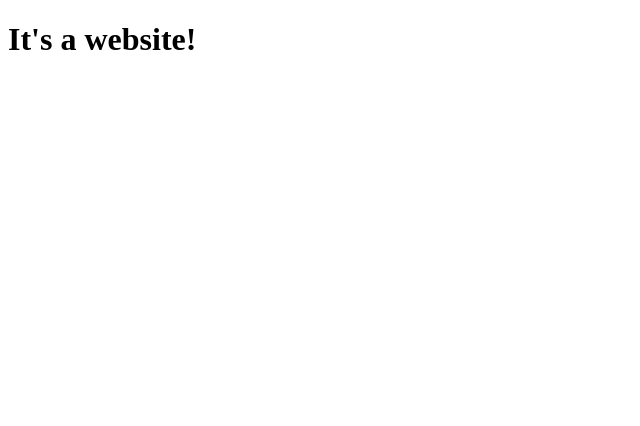
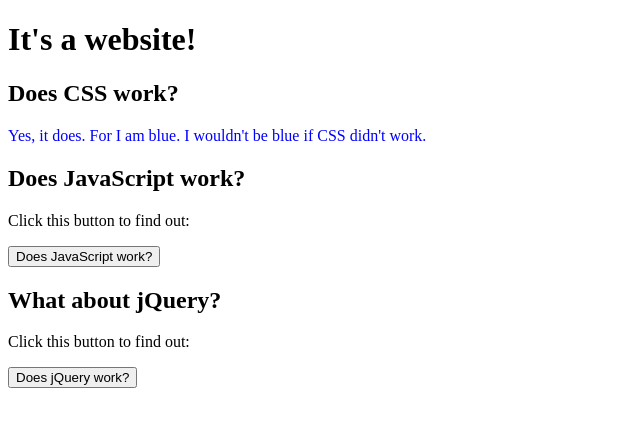
Before and after one commit to detonationbox0/HTML-Example, a plain HTML site: page index.html in a window 1280 px wide. Shown: the whole page, without its empty margins (0-640 px from the left). Drawn offline with nearby package versions, Linux system fonts and the light colour scheme.

Commit message:
second commit

```diff
--- a/index.html
+++ b/index.html
@@ -6,14 +6,37 @@
     <title>My Website</title>
     <style>
       /* CSS */
+
+        #blue-text {
+            color:blue;
+        }
+
+
     </style>
   </head>
   <body>
       <h1>It's a website!</h1>
+      <h2>Does CSS work?</h2>
+      <p id="blue-text">Yes, it does. For I am blue. I wouldn't be blue if CSS didn't work.</p>
+
+      <h2>Does JavaScript work?</h2>
+      <p>Click this button to find out:</p>
+      <button id="js-button" onclick="btnClicked()">Does JavaScript work?</button>
+
+      <h2 class="jq-text">What about jQuery?</h2>
+      <p class="jq-text">Click this button to find out:</p>
+      <button id="jq-button" class="jq-text">Does jQuery work?</button>
   <!-- HTML -->
   <script src="https://ajax.googleapis.com/ajax/libs/jquery/1.7.2/jquery.min.js" type="text/javascript"></script>
   <script>
     // JavaScript w/ jQuery
+    function btnClicked() {
+        alert("Yes, JavaScript works!");
+    }
+
+    $("#jq-button").on("click", function() {
+        $(".jq-text").text("Yes, jQuery works!");
+    })
   </script>
   </body>
 </html>
```
